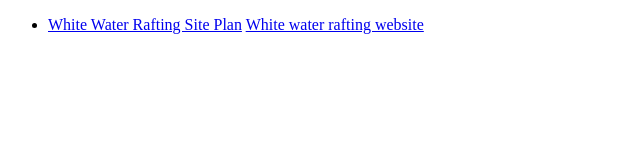
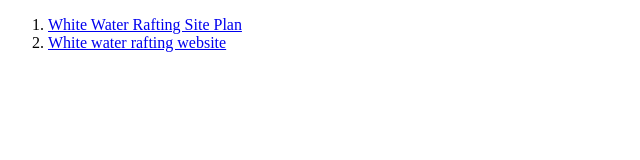
Before and after one commit to rairai123/wdd130-1, a plain HTML site: page index.html in a window 1280 px wide. Shown: the whole page, without its empty margins (0-640 px from the left). Drawn offline with Linux system fonts and the light colour scheme.

Commit message:
changes made

```diff
--- a/index.html
+++ b/index.html
@@ -7,11 +7,13 @@
     <title>My Docs</title>
 </head>
 <body>
-    <ul>
+    <ol>
         <li>
             <a href="./wwr/site-plan-rafting.html"> White Water Rafting Site Plan</a>
+        </li>
+        <li>
             <a href="wwr/index.html">White water rafting website</a>
         </li>
-    </ul>
+    </ol>
 </body>
 </html>
```
